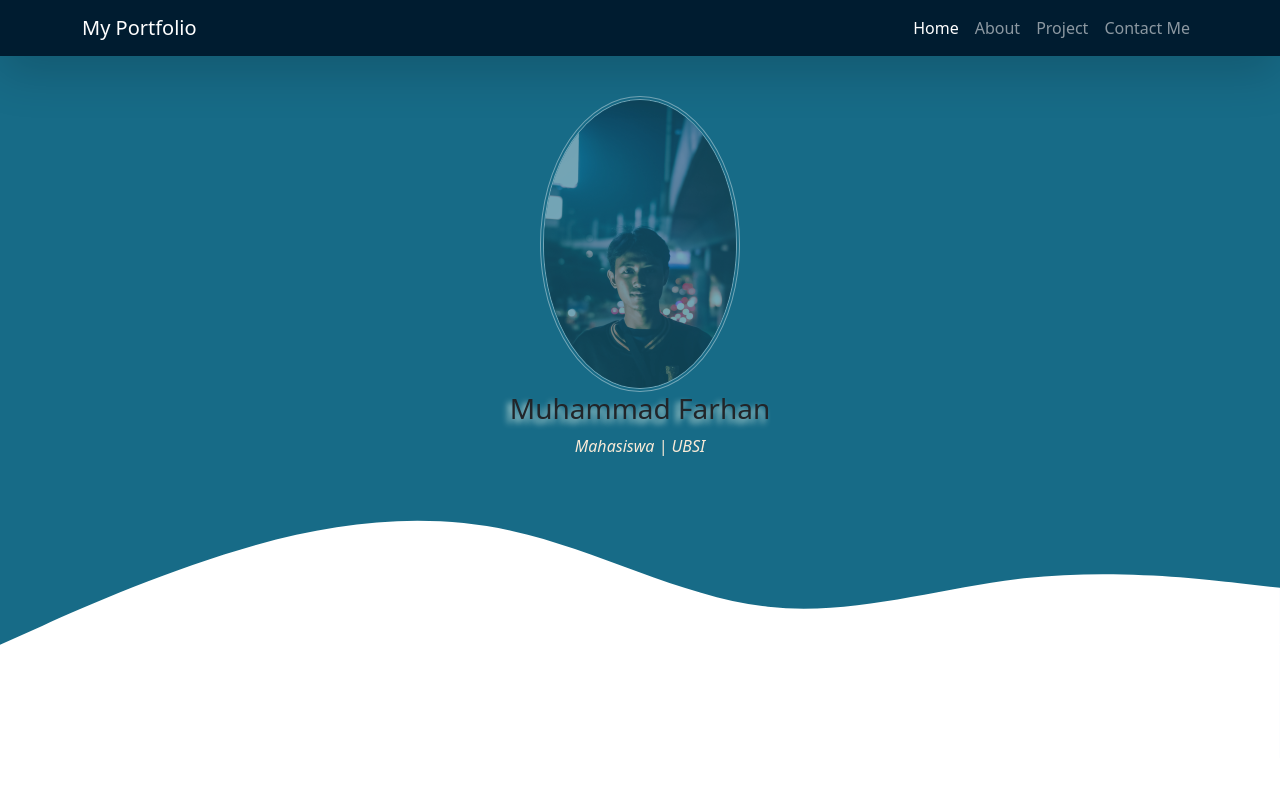
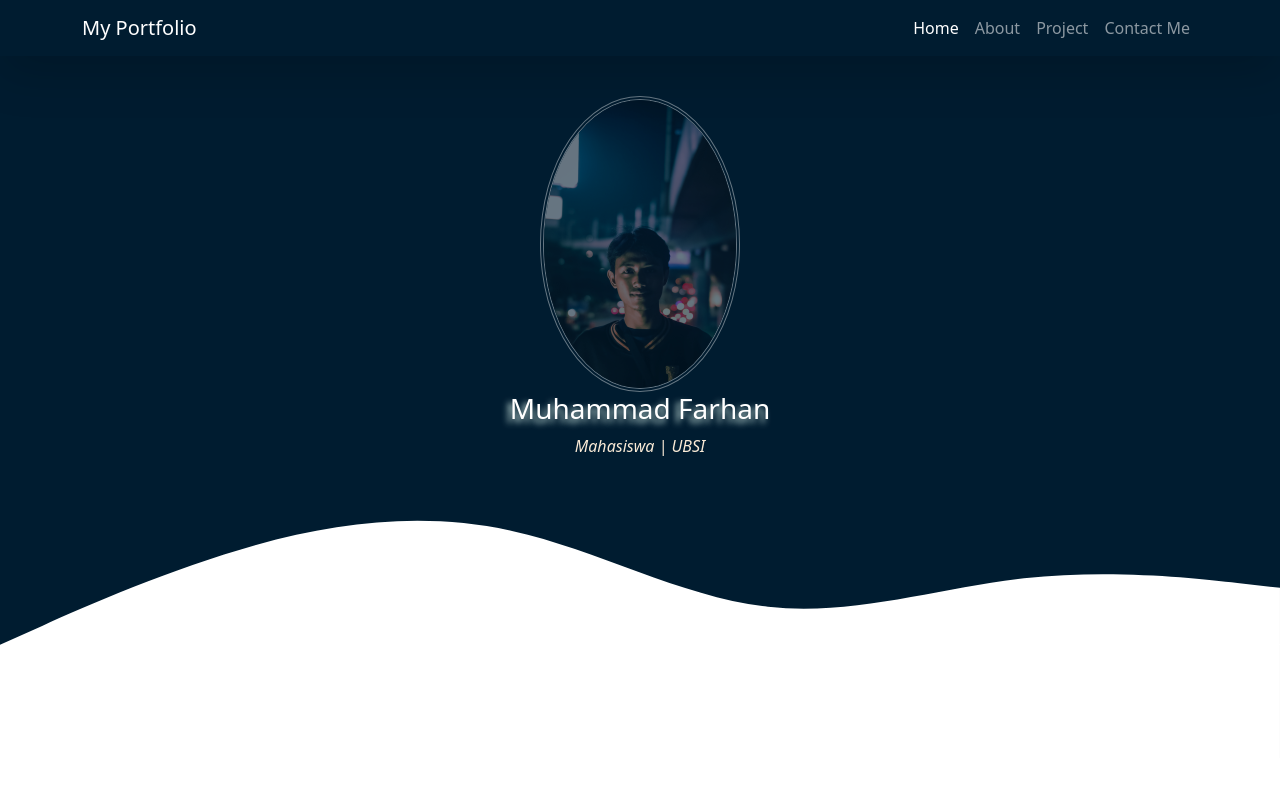
Before and after one commit to muhhfarhann/MuhammadFarhan.github.io, a plain HTML site: page index.html in a window 1280 px wide. Shown: the top 800 px of the page. Drawn offline with nearby package versions, Linux system fonts and the light colour scheme.

Commit message:
Modified jumbotron

```diff
--- a/index.html
+++ b/index.html
@@ -47,7 +47,7 @@
     <section class="jumbotron text-center">
       <div class="img">
         <img src="img/me.jpg" alt="M.Farhan" title="M.Farhan" class="rounded-circle" />
-        <h1 class="display-1 text-dark fs-3"><b>Muhammad Farhan</b></h1>
+        <h1 class="display-1 text-white fs-3"><b>Muhammad Farhan</b></h1>
         <p class="lead fs-6"><i>Mahasiswa | UBSI</i></p>
       </div>
       <svg xmlns="http://www.w3.org/2000/svg" viewBox="0 0 1440 320">
--- a/style.css
+++ b/style.css
@@ -1,6 +1,20 @@
+html{
+  scroll-behavior: smooth;
+}
+
+body{
+  top: 0;
+  left: 0;
+  right: 0;
+  bottom: 0;
+  margin: 0;
+  padding: 0;
+  box-sizing: border-box;
+}
+
 .jumbotron {
   padding-top: 6rem;
-  background-color: #176b87;
+  background-color: #001c30;
   font-style: normal;
   color: antiquewhite;
 }
```
